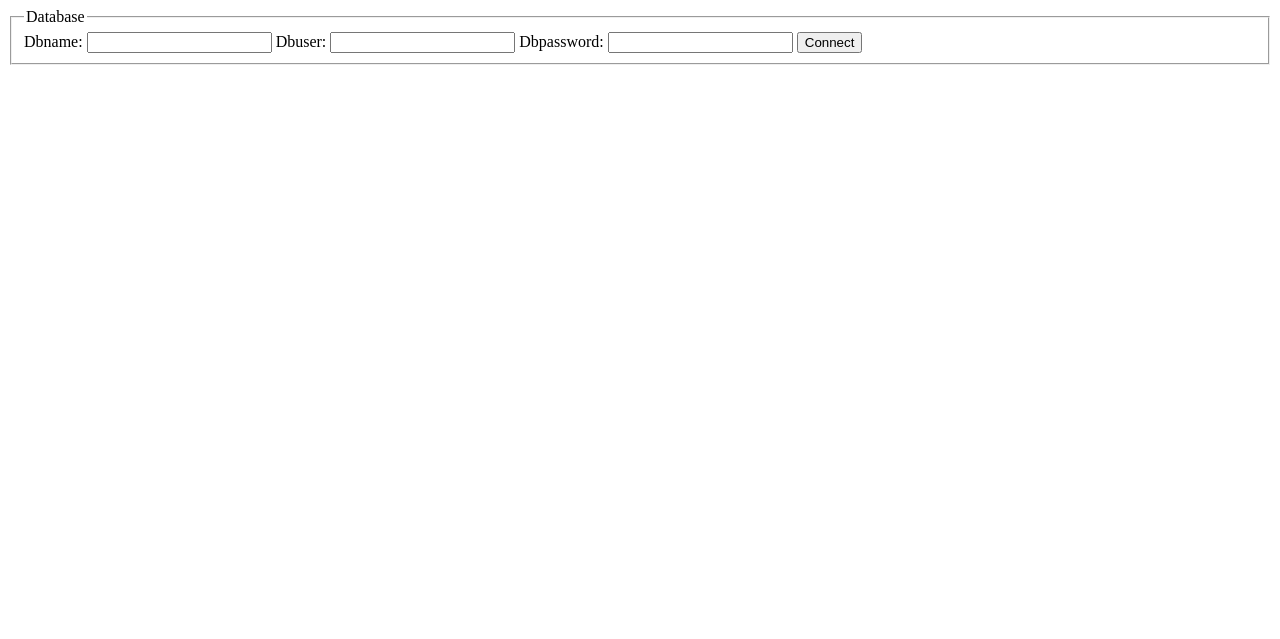
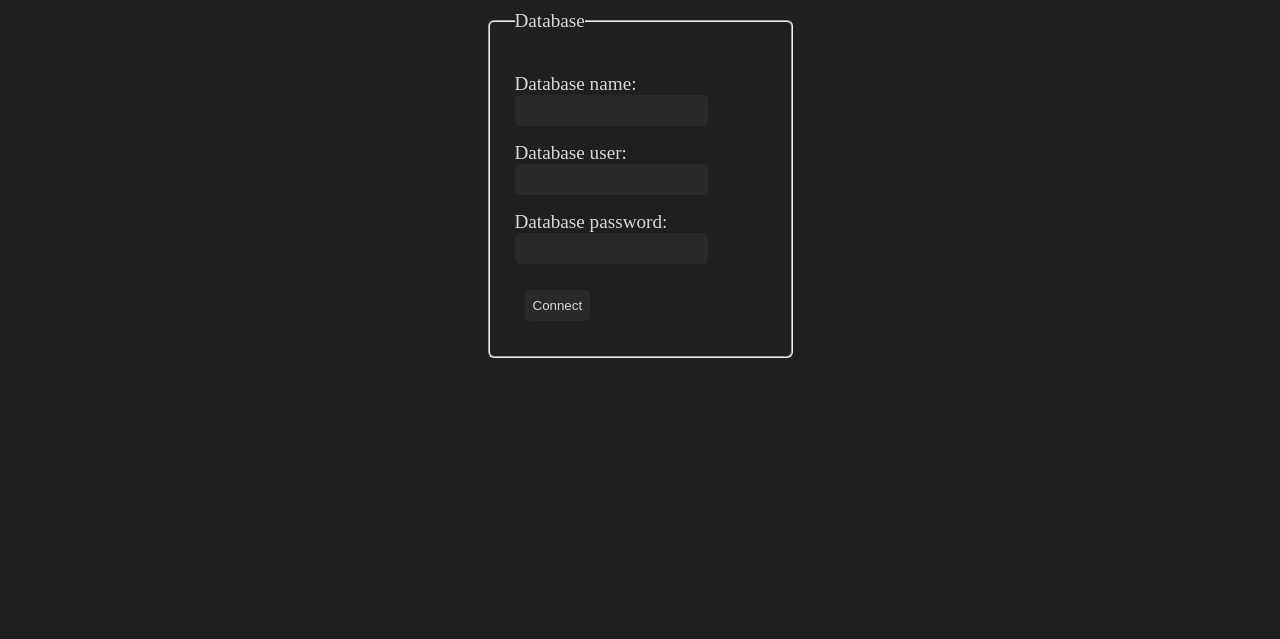
Before and after one commit to Rontim/ghost-workers, a Django app: page /ghost/ in a window 1280 px wide. Shown: the top 639 px of the page. Run offline with Django 4.2, Linux system fonts and the light colour scheme.

Commit message:
Added some styling to the pages

```diff
--- a/ghost/forms.py
+++ b/ghost/forms.py
@@ -1,6 +1,7 @@
 from django import forms
 
+
 class dbDetails(forms.Form):
-    dbName = forms.CharField(max_length=50)
-    dbUser = forms.CharField(max_length=20)
-    dbPassword = forms.CharField(widget=forms.PasswordInput)
+    database_name = forms.CharField(max_length=50)
+    database_user = forms.CharField(max_length=20)
+    database_password = forms.CharField(widget=forms.PasswordInput)
--- a/ghost/templates/ghost/index.html
+++ b/ghost/templates/ghost/index.html
@@ -1,14 +1,129 @@
 <!DOCTYPE html>
 <html lang="en">
+
 <head>
     <meta charset="UTF-8" />
     <meta http-equiv="X-UA-Compatible" content="IE=edge" />
     <meta name="viewport" content="width=device-width, initial-scale=1.0" />
+    <style>
+        * {
+            margin: 0;
+            padding: 0;
+            box-sizing: border-box;
+        }
+
+        body {
+            background-color: #1f1f1f;
+            color: #d9d9d9;
+            background-position: center;
+            background-repeat: no-repeat;
+            background-size: cover;
+            display: flex;
+            margin: o;
+            flex-direction: column;
+            width: 100%;
+            height: 100%;
+            align-items: center;
+            justify-content: center;
+        }
+
+        form {
+            display: block;
+            width: 325px;
+            height: 80vh;
+            padding: 10px;
+        }
+
+        fieldset {
+            display: block;
+            border-radius: 6px;
+            padding: 25px;
+            background: transparent;
+        }
+
+        legend {
+            font-size: 1.2rem;
+            margin-bottom: 1rem;
+        }
+
+        label {
+            font-size: 1.2rem;
+            margin-bottom: 1rem;
+        }
+
+        input[type='text'],
+        input[type='password'] {
+            padding: 0.5rem;
+            border: none;
+            border-radius: 5px;
+            margin-bottom: 1rem;
+            background-color: #292929;
+            color: #d9d9d9;
+        }
+
+        input[type='submit'] {
+            padding: 0.5rem;
+            border: none;
+            border-radius: 5px;
+            background-color: #292929;
+            color: #d9d9d9;
+            cursor: pointer;
+            transition: background-color 0.3s ease-in-out;
+            margin: 10px;
+        }
+
+        input[type='submit']:hover {
+            background-color: #ffffff;
+            color: #292929;
+        }
+
+        .loader {
+            margin: 0;
+            padding: 0;
+            box-sizing: border-box;
+            width: 100%;
+            height: 100%;
+            align-items: center;
+            padding-top: 10%;
+        }
+
+        .loader--spin {
+            border: 16px solid #f3f3f3;
+            border-top: 16px solid #3498db;
+            border-radius: 50%;
+            width: 120px;
+            height: 120px;
+            animation: spin 2s linear infinite;
+            margin: auto;
+        }
+
+        .loader p,
+        .loader h1 {
+            margin-top: 5%;
+            text-align: center;
+            font-weight: bolder;
+            font-size: 1.2rem;
+        }
+
+        @keyframes spin {
+            0% {
+                transform: rotate(0deg);
+            }
+            100% {
+                transform: rotate(360deg);
+            }
+        }
+    </style>
     <title>Ghost Workers</title>
 </head>
 
 <body>
-    <form action="{% url 'ghost:connection_'%}" method="post">
+    <div class="loader">
+        <h1>Ghost Workers Detector</h1>
+        <div class="loader--spin"></div>
+        <p>Welcome...</p>
+    </div>
+    <form action="{% url 'ghost:db_connection'%}" method="post" class="form">
         {% csrf_token %}
         <fieldset>
             <legend>Database</legend>
@@ -16,5 +131,19 @@
             <input type="submit" value="Connect" />
         </fieldset>
     </form>
+    <script>
+        let loader = document.querySelector('.loader');
+        let content = document.querySelector('.form');
+
+        content.style.display = 'none';
+        loader.style.display = 'block';
+
+        setTimeout(function() {
+            loader.style.display = 'none';
+
+            content.style.display = 'block';
+        }, 3000);
+    </script>
 </body>
+
 </html>
--- a/ghost/urls.py
+++ b/ghost/urls.py
@@ -5,5 +5,6 @@ from . import views
 app_name = 'ghost'
 urlpatterns = [
     path('', views.index, name='index'),
-    path('ghost_worker', views.ghost_worker, name='ghost_worker')
+    path('ghost_worker', views.ghost_worker, name='ghost_worker'),
+    path('db_connection', views.db_connection, name='db_connection')
 ]
--- a/ghost/views.py
+++ b/ghost/views.py
@@ -4,6 +4,7 @@ from django.urls import reverse
 from django.views import generic
 from .forms import dbDetails
 import mysql.connector
+from datetime import datetime, timedelta
 
 
 def index(request):
@@ -12,43 +13,50 @@ def index(request):
     return render(request, 'ghost/index.html', context)
 
 
-def connection_(request):
+def db_connection(request):
     if request.method == 'POST':
-        dbName = request.POST['dbName']
-        dbUser = request.POST['dbUser']
-        dbPassword = request.POST['dbPassword']
+        dbName = request.POST['database_name']
+        dbUser = request.POST['database_user']
+        dbPassword = request.POST['database_password']
 
-    mydb = mysql.connector.connect(
-        host="localhost",
-        user=dbUser,
-        password=dbPassword,
-        database=dbName
-    )
-    return mydb
+        mydb = mysql.connector.connect(
+            host="localhost",
+            user=dbUser,
+            password=dbPassword,
+            database=dbName
+        )
+
+        return ghost_worker(request, mydb)
+
+    return render(request, 'ghost/index.html')
 
 
-def ghost_worker(request):
-    mydb = connection_()
+def ghost_worker(request, connection):
+
     ghost_workers = []
-    with mydb.cursor() as cursor:
+    with connection.cursor() as cursor:
+        # ssconstraints = datetime.now() - timedelta(days=365)
         cursor.execute("""
-            SELECT e.* w.employee_id, w.task, w.duration, w,status, w.comments
-            FROM employee e
-            LEFT JOIN worklog w ON e.employee_id = w.employee_id
+            SELECT employee.employee_id, employee.name, employee.email, employee.department, employee.position,
+            worklog.start_time AS start, attendance.date AS last_attendance_date
+            FROM employee
+            LEFT JOIN worklog ON employee.employee_id = worklog.employee_id
+            LEFT JOIN attendance ON employee.employee_id = attendance.employee_id
+            WHERE worklog.start_time IS NULL
         """)
 
         data = cursor.fetchall()
 
         for data in data:
-            if (not data[5] or not data[6] or not data[7] or not data[7]) or (7):
-                employee = {
-                    'id': data[0],
-                    'name': data[1],
-                    'email': data[2],
-                    'department': data[3],
-                    'position': data[4],
-                }
 
-                ghost_workers.append(employee)
+            employee = {
+                'id': data[0],
+                'name': data[1],
+                'email': data[2],
+                'department': data[3],
+                'position': data[4],
+            }
 
-    return render(request, 'ghost_workers.html', {'ghost_workers': ghost_workers})
+            ghost_workers.append(employee)
+
+    return render(request, 'ghost/ghost_workers.html', {'ghost_workers': ghost_workers})
```
Also changed, not shown: ghost/templates/ghost/ghost_workers.html (+54 -1 lines), ghost/templates/ghost/style.css (added, +215 -0 lines), requirements.txt (added, +8 -0 lines), Static/1619054.jpg (added), Static/1673338.jpg (added). Lines whose indentation alone changed are shown as unchanged.
